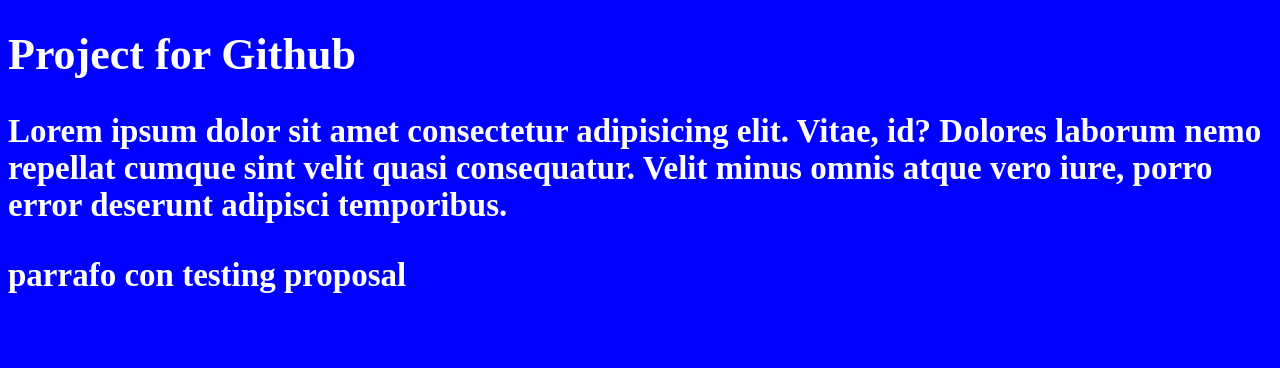
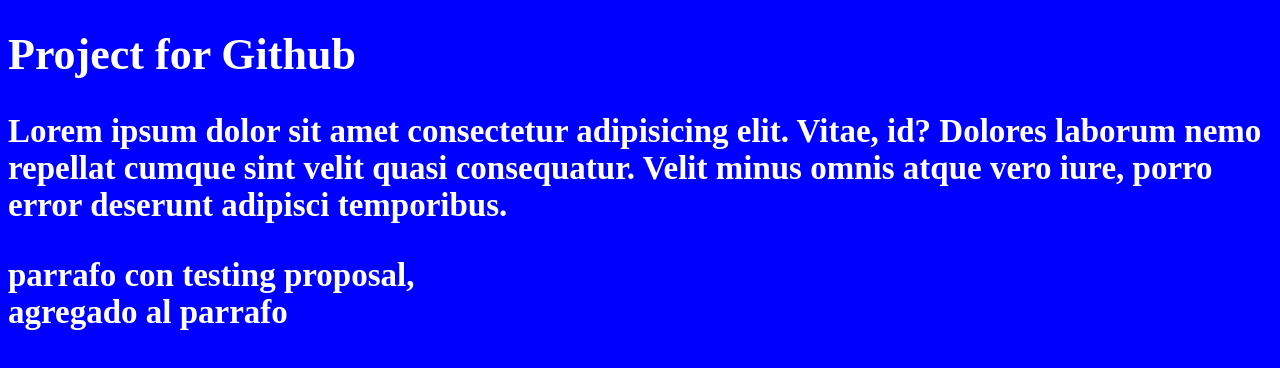
Before and after one commit to cabrestone/pilgGit, a plain HTML site: page index.html in a window 1280 px wide. Drawn offline with Linux system fonts and the light colour scheme.

Commit message:
Update index.html

```diff
--- a/index.html
+++ b/index.html
@@ -19,7 +19,7 @@
         minus omnis atque vero iure, porro error deserunt adipisci temporibus.
       </p>
       <p>
-        parrafo con testing proposal
+        parrafo con testing proposal, <br> agregado al parrafo
       </p>
     </h2>
   </body>
```
